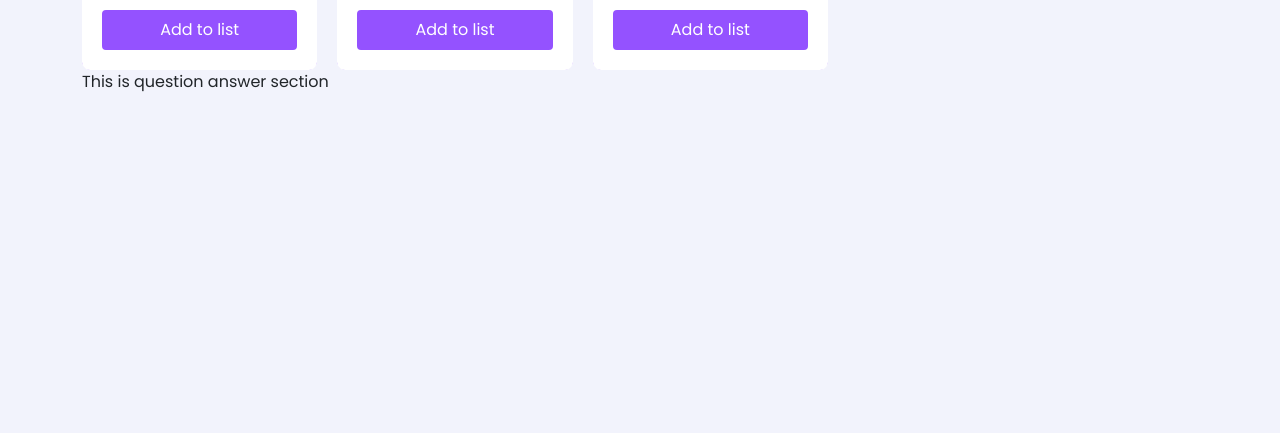
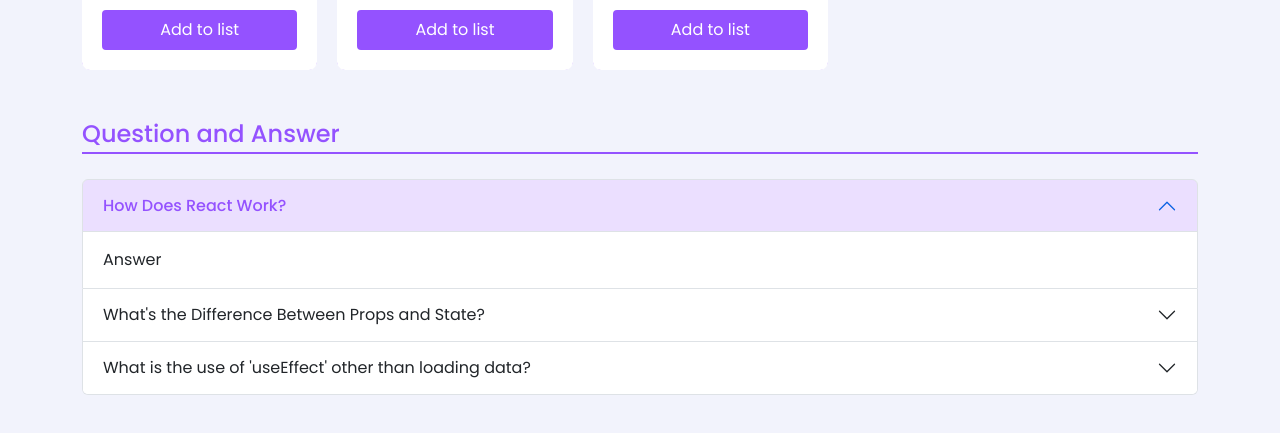
Before and after one commit to nasirmitul/dream-club, a React (Create React App) app: page / in a window 1280 px wide. Shown: the part 979-1412 px from the top of the page. Before the commit the page ends 1073 px from the top, so only its background shows below. Built offline with nearby package versions, Linux system fonts and the light colour scheme.

Commit message:
accordion added for question and answer part

```diff
--- a/public/index.html
+++ b/public/index.html
@@ -47,6 +47,10 @@
       To begin the development, run `npm start` or `yarn start`.
       To create a production bundle, use `npm run build` or `yarn build`.
     -->
+
+  <script src="https://cdn.jsdelivr.net/npm/bootstrap@5.0.2/dist/js/bootstrap.bundle.min.js"
+    integrity="sha384-MrcW6ZMFYlzcLA8Nl+NtUVF0sA7MsXsP1UyJoMp4YLEuNSfAP+JcXn/tWtIaxVXM"
+    crossorigin="anonymous"></script>
 </body>
 
 </html>
--- a/src/components/Activities/Activities.css
+++ b/src/components/Activities/Activities.css
@@ -3,7 +3,6 @@
     grid-template-columns: 3fr 1fr;
     gap: 20px;
 }
-
 
 .activities{
     display: grid;
@@ -17,7 +16,7 @@
     color: #9452FF;
 }
 
-@media (max-width: 1200px) {
+@media (max-width: 1199px) {
     .activities{
         grid-template-columns: repeat(2, 1fr);
     }
@@ -28,3 +27,18 @@
         grid-template-columns: 1fr;
     }
 }
+
+@media (max-width: 770px) {
+    .activity-container{
+        grid-template-columns: 1fr;
+    }
+    .activities{
+        grid-template-columns: 1fr 1fr;
+    }
+}
+
+@media (max-width: 770px) {
+    .activities{
+        grid-template-columns: 1fr;
+    }
+}
--- a/src/components/Information/Information.css
+++ b/src/components/Information/Information.css
@@ -131,3 +131,11 @@
     background: transparent;
     color: #9452ff;
 }
+
+
+
+@media (max-width: 400px) {
+    .information {
+        min-width: 100%;
+    }
+}
--- a/src/components/Information/Information.js
+++ b/src/components/Information/Information.js
@@ -4,7 +4,6 @@
 import { ToastContainer, toast } from 'react-toastify';
 import 'react-toastify/dist/ReactToastify.css';
 import Time from '../Time/Time';
-import { addToLocal } from '../../utilities/localstorage';
 
 const Information = (props) => {
 
--- /dev/null
+++ b/src/components/QuestionAnswer/QuestionAnswer.css
@@ -0,0 +1,27 @@
+.qn-title{
+    margin: 50px 0 30px 0;
+    color: #9452ff;
+    font-size: 1.5rem;
+    font-weight: 500;
+    position: relative;
+}
+
+.qn-title::after{
+    content: '';
+    position: absolute;
+    height: 2px;
+    width: 100%;
+    background: #9452ff;
+    left: 0;
+    bottom: -5px;
+}
+
+.accordion{
+    margin-bottom: 50px;
+}
+
+.accordion-button:not(.collapsed) {
+    color: #9452ff;
+    background-color: rgba(148, 82, 255, 0.185);
+    font-weight: 500;
+}
--- a/src/components/QuestionAnswer/QuestionAnswer.js
+++ b/src/components/QuestionAnswer/QuestionAnswer.js
@@ -1,9 +1,49 @@
 import React from 'react';
+import './QuestionAnswer.css'
 
 const QuestionAnswer = () => {
     return (
         <div>
-            <p>This is question answer section</p>
+
+            <h2 className='qn-title'>Question and Answer</h2>
+            <div className="accordion" id="accordionExample">
+                <div className="accordion-item">
+                    <h2 className="accordion-header" id="headingOne">
+                        <button className="accordion-button" type="button" data-bs-toggle="collapse" data-bs-target="#collapseOne" aria-expanded="true" aria-controls="collapseOne">
+                            How Does React Work?
+                        </button>
+                    </h2>
+                    <div id="collapseOne" className="accordion-collapse collapse show" aria-labelledby="headingOne" data-bs-parent="#accordionExample">
+                        <div className="accordion-body">
+                            Answer
+                        </div>
+                    </div>
+                </div>
+                <div className="accordion-item">
+                    <h2 className="accordion-header" id="headingTwo">
+                        <button className="accordion-button collapsed" type="button" data-bs-toggle="collapse" data-bs-target="#collapseTwo" aria-expanded="false" aria-controls="collapseTwo">
+                            What's the Difference Between Props and State?
+                        </button>
+                    </h2>
+                    <div id="collapseTwo" className="accordion-collapse collapse" aria-labelledby="headingTwo" data-bs-parent="#accordionExample">
+                        <div className="accordion-body">
+                            Answer
+                        </div>
+                    </div>
+                </div>
+                <div className="accordion-item">
+                    <h2 className="accordion-header" id="headingThree">
+                        <button className="accordion-button collapsed" type="button" data-bs-toggle="collapse" data-bs-target="#collapseThree" aria-expanded="false" aria-controls="collapseThree">
+                        What is the use of 'useEffect' other than loading data?
+                        </button>
+                    </h2>
+                    <div id="collapseThree" className="accordion-collapse collapse" aria-labelledby="headingThree" data-bs-parent="#accordionExample">
+                        <div className="accordion-body">
+                            Answer
+                        </div>
+                    </div>
+                </div>
+            </div>
         </div>
     );
 };
```
